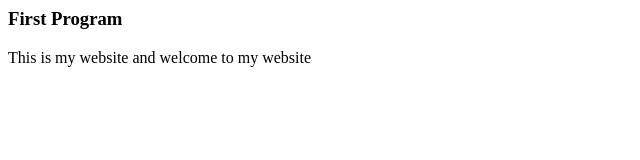
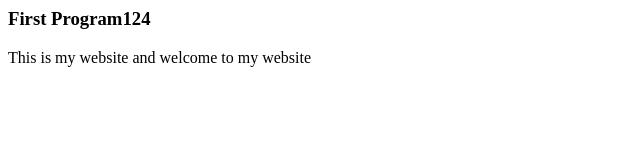
Before and after one commit to bhavnaparmar920/first, a plain HTML site: page index.html in a window 1280 px wide. Shown: the full height of the page, 0-640 px from the left. Drawn offline with Linux system fonts and the light colour scheme.

Commit message:
bijo change

```diff
--- a/index.html
+++ b/index.html
@@ -3,7 +3,7 @@
 <title>First Application</title>
 </head>
 <body>
-<h3>First Program</h3>
+<h3>First Program124</h3>
 <p>This is my website and welcome to my website</p>
 </body>
 </html>
```
